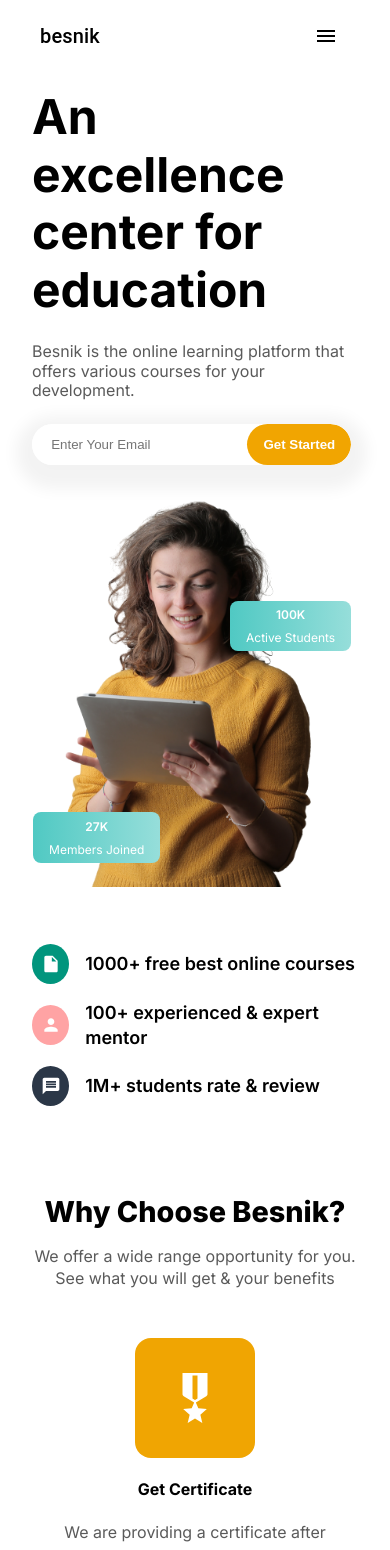
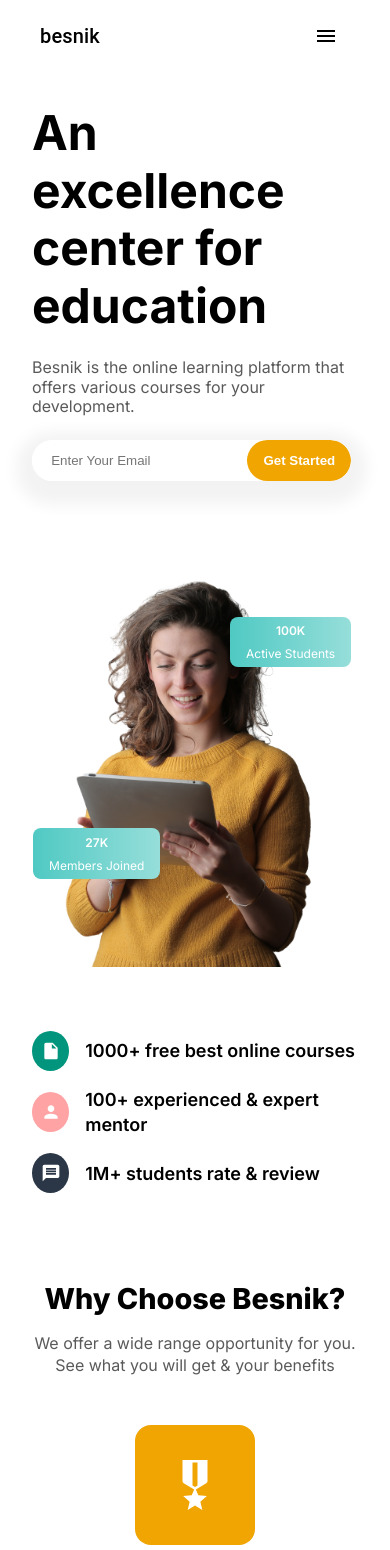
Before and after one commit to alifbinhossain/besnik-next-js, a Next.js app: page / in a window 390 px wide. Shown: the top 1550 px of the page. Built offline with nearby package versions, Linux system fonts and the light colour scheme.

Commit message:
fixed vh

```diff
--- a/styles/CTA.module.css
+++ b/styles/CTA.module.css
@@ -48,7 +48,7 @@
     margin: 0 2rem 3rem;
   }
   .cta h2 {
-    font-size: 2rem;
+    font-size: 1.8rem;
   }
   .box {
     flex-direction: column;
--- a/styles/Feature.module.css
+++ b/styles/Feature.module.css
@@ -31,7 +31,7 @@
 @media (max-width: 668px) {
   .features {
     padding: 2rem;
-    margin: 6rem 0 0;
+    margin: 2rem 0 0;
   }
 
   .iconBox {
--- a/styles/Hero.module.css
+++ b/styles/Hero.module.css
@@ -89,10 +89,12 @@
 @media (max-width: 668px) {
   .hero {
     padding: 0 2rem;
+    min-height: 90vh;
+    max-height: unset;
   }
   /* ------------------------------ HERO CONTENT ------------------------------ */
   .content {
-    padding-top: 2rem !important;
+    padding-top: 3rem !important;
   }
   .content > * {
     line-height: 1.2;
@@ -117,7 +119,7 @@
 
   /* ------------------------------- HERO BANNER ------------------------------ */
   .bannerImage {
-    margin-top: -4rem !important;
+    margin-top: 0 !important;
   }
   .members,
   .students {
```
